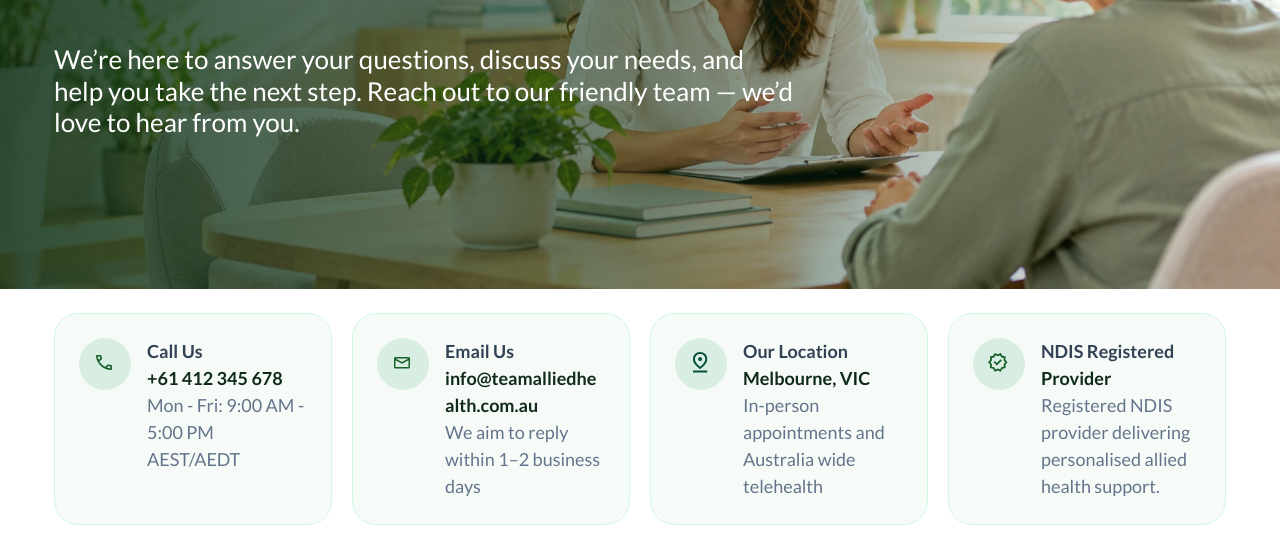
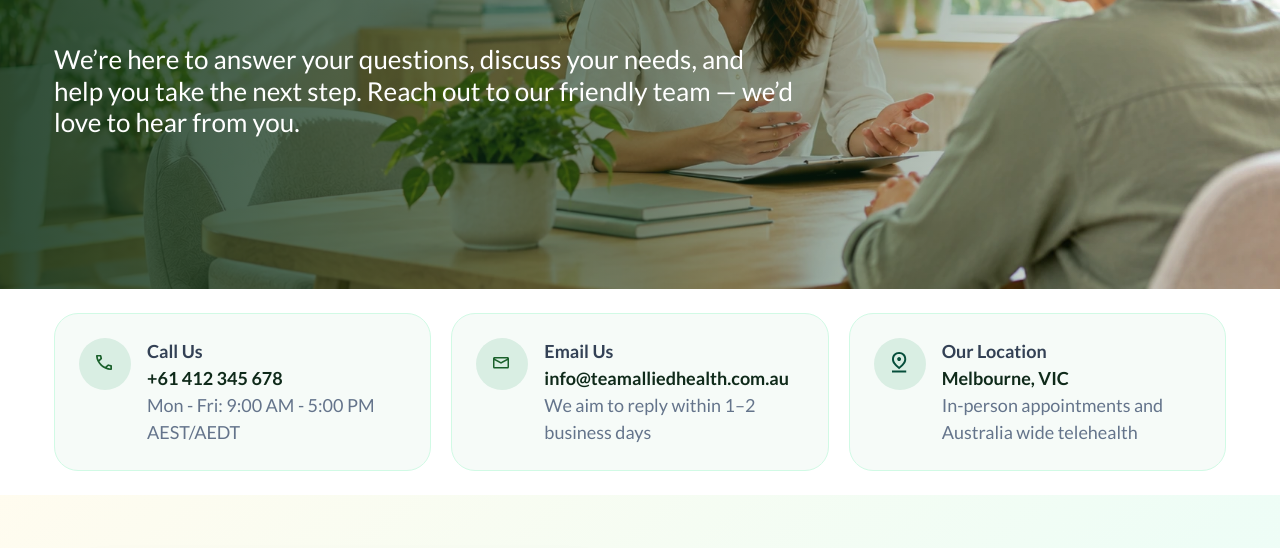
Before and after one commit to mediaclockdev/teamalliedhealth, a plain HTML site: page contact.html in a window 1280 px wide. Shown: the part 463-1011 px from the top of the page. Drawn offline with nearby package versions, Linux system fonts and the light colour scheme.

Commit message:
image changes

```diff
--- a/contact.html
+++ b/contact.html
@@ -406,7 +406,7 @@
 
       <!-- INFO CARDS -->
       <section class="max-w-[1440px] mx-auto px-4 lg:px-[54px] py-6">
-        <ul class="grid sm:grid-cols-2 lg:grid-cols-4 gap-5">
+        <ul class="grid md:grid-cols-3 gap-5">
           <li
             class="flex min-w-0 gap-4 rounded-[24px] border border-[#d1fae5] bg-[#f6fbf8] p-6"
           >
@@ -465,23 +465,6 @@
               <p class="text-[18px] font-bold text-[#0f2a1a]">Melbourne, VIC</p>
               <p class="text-[18px] text-[#64748b]">
                 In-person appointments and Australia wide telehealth
-              </p>
-            </div>
-          </li>
-          <li
-            class="flex min-w-0 gap-4 rounded-[24px] border border-[#d1fae5] bg-[#f6fbf8] p-6"
-          >
-            <span
-              class="grid place-items-center size-[52px] shrink-0 rounded-full bg-[#d9eee3]"
-              ><svg width="22" height="21" viewBox="0 0 24.75 23.625" fill="#1a602b" aria-hidden="true"><path d="M7.6 21L5.7 17.8L2.1 17L2.45 13.3L0 10.5L2.45 7.7L2.1 4L5.7 3.2L7.6 0L11 1.45L14.4 0L16.3 3.2L19.9 4L19.55 7.7L22 10.5L19.55 13.3L19.9 17L16.3 17.8L14.4 21L11 19.55L7.6 21V21M8.45 18.45L11 17.35L13.6 18.45L15 16.05L17.75 15.4L17.5 12.6L19.35 10.5L17.5 8.35L17.75 5.55L15 4.95L13.55 2.55L11 3.65L8.4 2.55L7 4.95L4.25 5.55L4.5 8.35L2.65 10.5L4.5 12.6L4.25 15.45L7 16.05L8.45 18.45V18.45M11 10.5V10.5V10.5V10.5V10.5V10.5V10.5V10.5V10.5V10.5V10.5V10.5V10.5V10.5V10.5V10.5V10.5V10.5V10.5V10.5V10.5V10.5M9.95 14.05L15.6 8.4L14.2 6.95L9.95 11.2L7.8 9.1L6.4 10.5L9.95 14.05V14.05"/></svg
-            ></span>
-            <div class="min-w-0">
-              <p class="text-[18px] font-bold text-[#334155]">
-                NDIS Registered
-              </p>
-              <p class="text-[18px] font-bold text-[#0f2a1a]">Provider</p>
-              <p class="text-[18px] text-[#64748b]">
-                Registered NDIS provider delivering personalised allied health support.
               </p>
             </div>
           </li>
```
Also changed, not shown: index.html (+1 -1 lines), assets/homegoaldriventherapy.webp (added).
